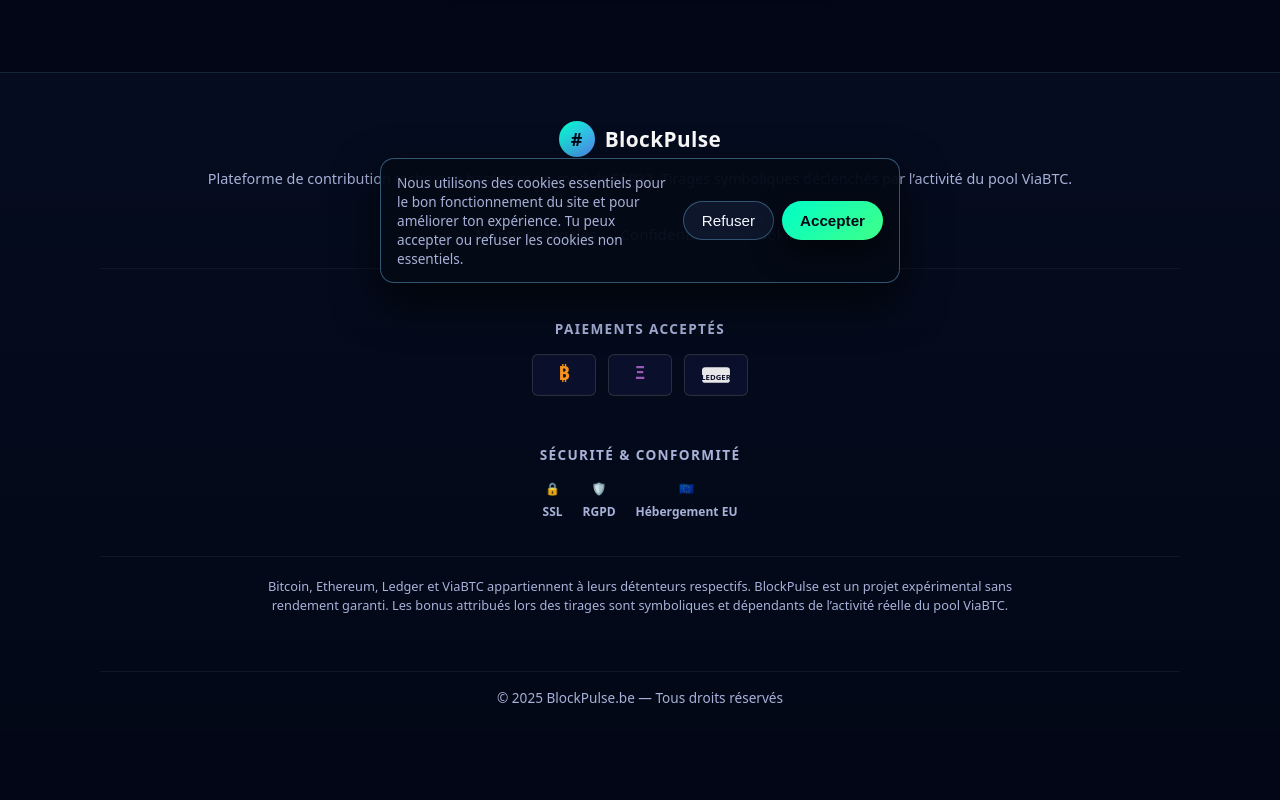
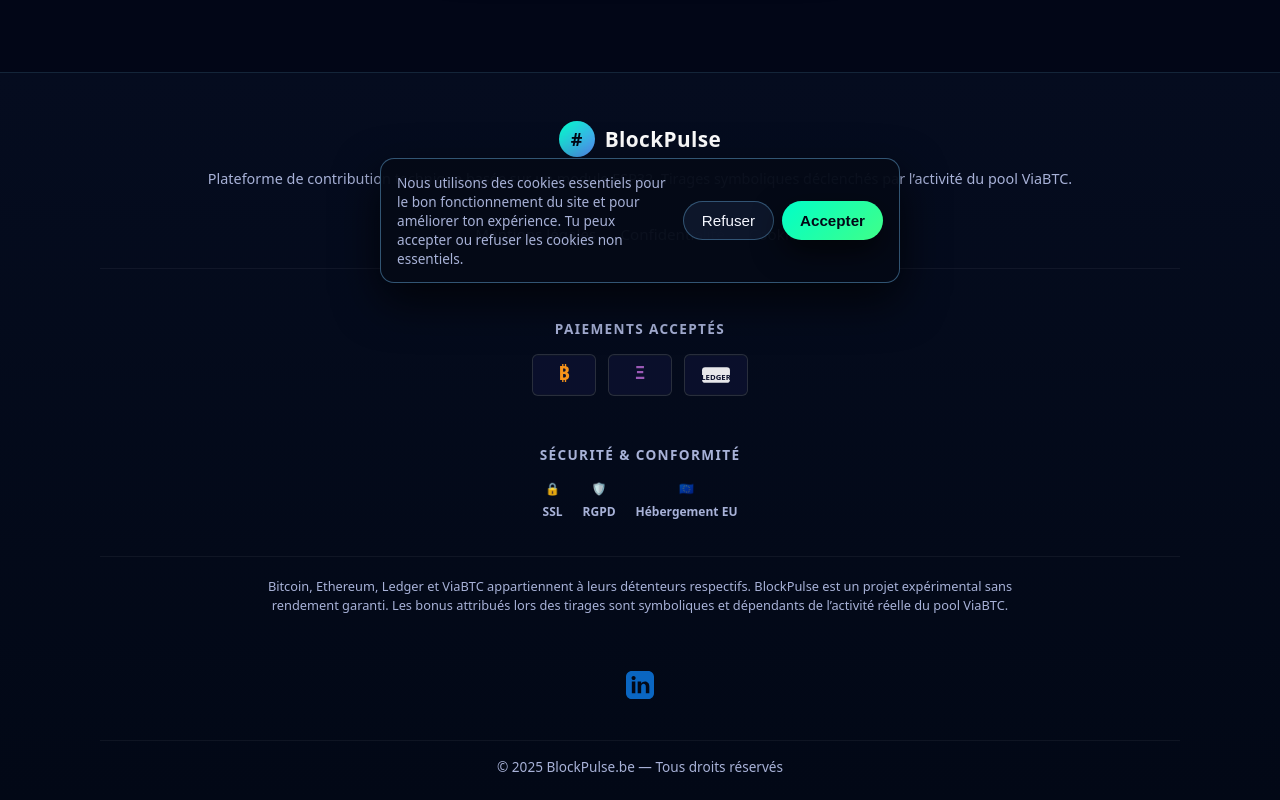
Before and after one commit to cdevl3749/blockpulse-coming-soon, a React (Vite) app: page /dashboard-admin-blockpulse-8921 in a window 1280 px wide. Shown: the part 497-1297 px from the top of the page. Before the commit the page ends 1228 px from the top, so only its background shows below. Built offline with nearby package versions, Linux system fonts and the light colour scheme; no server answers.

Commit message:
modif footer

```diff
--- a/src/components/Footer.jsx
+++ b/src/components/Footer.jsx
@@ -137,6 +137,33 @@ export default function Footer() {
           </p>
         </div>
 
+        {/* Réseaux sociaux */}
+<div className="bp-footer-socials">
+  <a
+    href="https://www.linkedin.com/in/christophe-devleeshouwer-882377399/"
+    target="_blank"
+    rel="noopener noreferrer"
+    className="bp-social-link"
+  >
+    <svg
+      xmlns="http://www.w3.org/2000/svg"
+      width="28"
+      height="28"
+      viewBox="0 0 24 24"
+      fill="currentColor"
+    >
+      <path d="M19 0h-14c-2.761 0-5 2.239-5 5v14c0 2.761 2.239 5 5 5h14c2.762 0 5-2.239
+      5-5v-14c0-2.761-2.238-5-5-5zm-11 19h-3v-10h3v10zm-1.5-11.268c-.966
+      0-1.75-.79-1.75-1.764s.784-1.764
+      1.75-1.764 1.75.79 1.75 1.764-.783 1.764-1.75
+      1.764zm13.5 11.268h-3v-5.604c0-3.368-4-3.113-4
+      0v5.604h-3v-10h3v1.765c1.396-2.586 7-2.777
+      7 2.476v5.759z"/>
+    </svg>
+  </a>
+</div>
+
+
         {/* Copyright */}
         <div className="bp-footer-bottom">
           <p>© {year} BlockPulse.be — Tous droits réservés</p>
--- a/src/styles.css
+++ b/src/styles.css
@@ -1240,6 +1240,22 @@ a {
   background: #020816;      /* fond sombre propre */
 }
 
+.bp-footer-socials {
+  margin-top: 0;
+  display: flex;
+  justify-content: center;
+}
+
+.bp-social-link {
+  color: #0A66C2; /* bleu LinkedIn */
+  transition: opacity 0.2s ease;
+}
+
+.bp-social-link:hover {
+  opacity: 0.7;
+}
+
+
 @media (max-width: 600px) {
   .bp-hero {
     padding-top: 48px;
```
